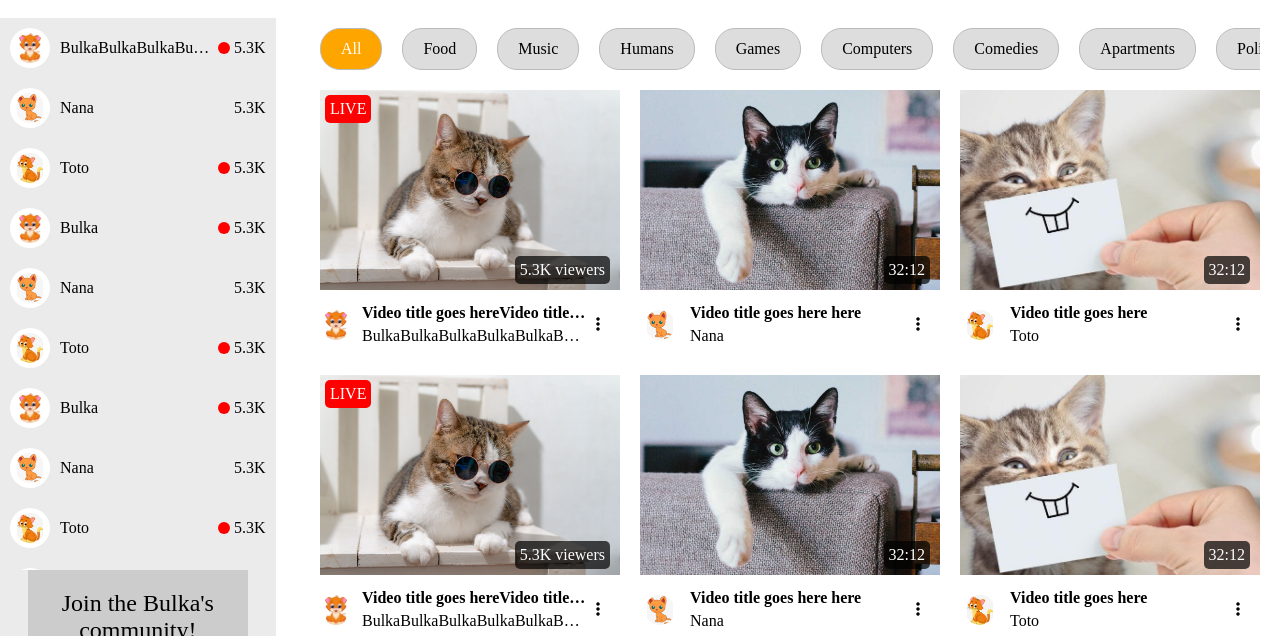
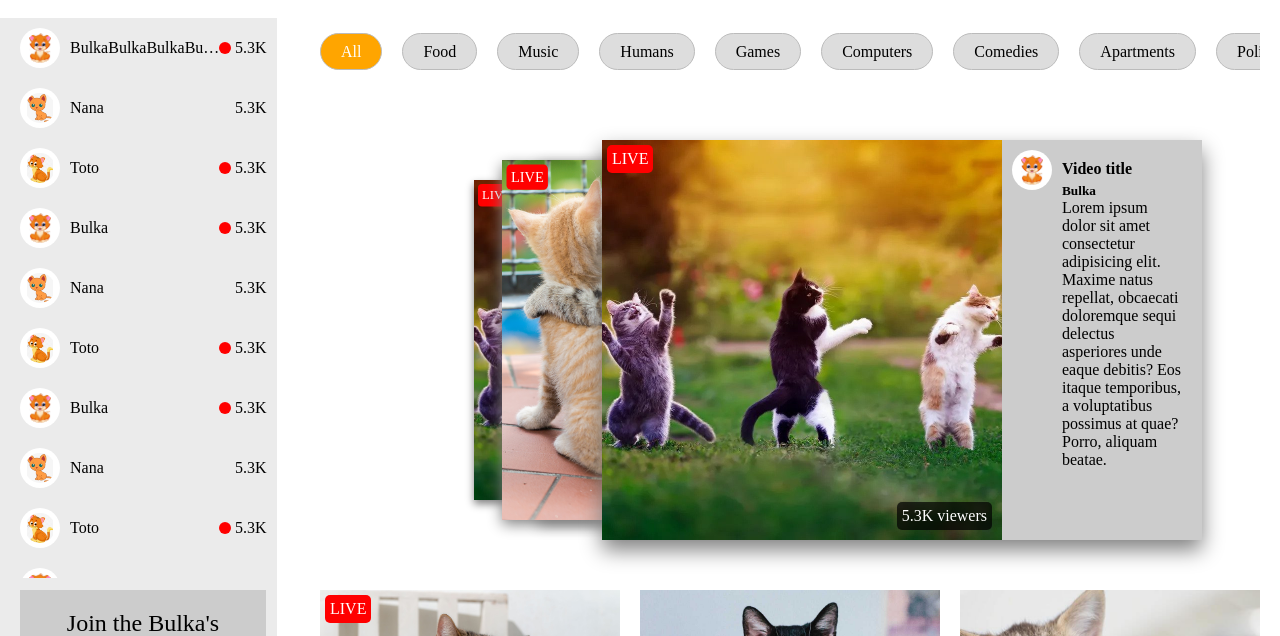
Before and after one commit to fshabanov/BSA-HTML-CSS, a plain HTML site: page index.html in a window 1280 px wide. Shown: the part 72-708 px from the top of the page. Drawn offline with Linux system fonts and the light colour scheme.

Commit message:
finish main content

```diff
--- a/index.html
+++ b/index.html
@@ -8,6 +8,10 @@
 		<link rel="stylesheet" href="./styles/aside.css" />
 		<link rel="stylesheet" href="./styles/header.css" />
 		<link rel="stylesheet" href="./styles/videos.css" />
+		<link rel="stylesheet" href="./styles/carousel.css" />
+		<link rel="icon" href="./assets/images/cats/cat3.jpg" type="image/icon type">
+
+		<!-- Font Awesome icons -->
 		<script
 			src="https://kit.fontawesome.com/41538db351.js"
 			crossorigin="anonymous"
@@ -318,6 +322,7 @@
 
 			<!-- Main Content -->
 			<div class="main-content">
+				<!-- Start of Slider -->
 				<div class="slider">
 					<div class="slider-element">All</div>
 					<div class="slider-element">Food</div>
@@ -356,7 +361,133 @@
 					</div>
 					<div class="slider-element">Well, at least I do :D</div>
 				</div>
-				<div class="carousel"></div>
+
+				<!-- End of Slider -->
+
+				<!-- Start of carousel -->
+				<div class="carousel">
+					<div class="carousel-element center-element">
+						<div class="image">
+							<img src="./assets/images/cats/cats-dance.jpg" />
+							<div class="live">Live</div>
+							<div class="image-hover">
+								<i class="fa-solid fa-paw video-paw-icon"></i>
+							</div>
+							<div class="duration-or-viewers">5.3K viewers</div>
+						</div>
+						<div class="carousel-description">
+							<div class="user">
+								<div class="user-avatar">
+									<img src="./assets/images/cats/cat1.jpg" />
+								</div>
+								<div class="video-title">
+									<h4>Video title</h4>
+									<h5>Bulka</h5>
+									<p>
+										Lorem ipsum dolor sit amet consectetur adipisicing elit.
+										Maxime natus repellat, obcaecati doloremque sequi delectus
+										asperiores unde eaque debitis? Eos itaque temporibus, a
+										voluptatibus possimus at quae? Porro, aliquam beatae.
+									</p>
+								</div>
+							</div>
+						</div>
+					</div>
+					<div class="carousel-element left-element-1">
+						<div class="image">
+							<img src="./assets/images/cats/cat-friends.jpg" />
+							<div class="live">Live</div>
+							<div class="image-hover">
+								<i class="fa-solid fa-paw video-paw-icon"></i>
+							</div>
+							<div class="duration-or-viewers">5.3K viewers</div>
+						</div>
+						<div class="carousel-description">
+							<div class="user">
+								<div class="user-avatar">
+									<img src="./assets/images/cats/cat3.jpg" />
+								</div>
+								<div class="video-title">
+									<h4>Video title</h4>
+									<h5>Bulka</h5>
+									<p>Lorem ipsum, dolor sit amet consectetur adipisicing elit. Labore pariatur, nam accusamus sint alias corporis hic officia quas, sunt ex atque omnis velit nesciunt quisquam, vero est saepe. Quo, nostrum?</p>
+								</div>
+							</div>
+						</div>
+					</div>
+
+					<div class="carousel-element left-element-2">
+						<div class="image">
+							<img src="./assets/images/cats/cats-dance.jpg" />
+							<div class="live">Live</div>
+							<div class="image-hover">
+								<i class="fa-solid fa-paw video-paw-icon"></i>
+							</div>
+							<div class="duration-or-viewers">5.3K viewers</div>
+						</div>
+						<div class="carousel-description">
+							<div class="user">
+								<div class="user-avatar">
+									<img src="./assets/images/cats/cat3.jpg" />
+								</div>
+								<div class="video-title">
+									<h4>Video title</h4>
+									<h5>Bulka</p>
+										<p>Lorem ipsum, dolor sit amet consectetur adipisicing elit. Labore pariatur, nam accusamus sint alias corporis hic officia quas, sunt ex atque omnis velit nesciunt quisquam, vero est saepe. Quo, nostrum?</p>
+								</div>
+							</div>
+						</div>
+					</div>
+
+					<div class="carousel-element right-element-1">
+						<div class="image">
+							<img src="./assets/images/cats/cat-friends.jpg" />
+							<div class="live">Live</div>
+							<div class="image-hover">
+								<i class="fa-solid fa-paw video-paw-icon"></i>
+							</div>
+							<div class="duration-or-viewers">5.3K viewers</div>
+						</div>
+						<div class="carousel-description">
+							<div class="user">
+								<div class="user-avatar">
+									<img src="./assets/images/cats/cat2.png" />
+								</div>
+								<div class="video-title">
+									<h4>Video title</h4>
+									<h5>Bulka</h5>
+									<p>Lorem ipsum, dolor sit amet consectetur adipisicing elit. Labore pariatur, nam accusamus sint alias corporis hic officia quas, sunt ex atque omnis velit nesciunt quisquam, vero est saepe. Quo, nostrum?</p>
+								</div>
+							</div>
+						</div>
+					</div>
+
+					<div class="carousel-element right-element-2">
+						<div class="image">
+							<img src="./assets/images/cats/cats-dance.jpg" />
+							<div class="live">Live</div>
+							<div class="image-hover">
+								<i class="fa-solid fa-paw video-paw-icon"></i>
+							</div>
+							<div class="duration-or-viewers">5.3K viewers</div>
+						</div>
+						<div class="carousel-description">
+							<div class="user">
+								<div class="user-avatar">
+									<img src="./assets/images/cats/cat3.jpg" />
+								</div>
+								<div class="video-title">
+									<h4>Check out all categories :D</h4>
+									<h5>Categories</h5>
+									<p>Lorem ipsum, dolor sit amet consectetur adipisicing elit. Labore pariatur, nam accusamus sint alias corporis hic officia quas, sunt ex atque omnis velit nesciunt quisquam, vero est saepe. Quo, nostrum?</p>
+								</div>
+							</div>
+						</div>
+					</div>
+				</div>
+				<!-- End of carousel -->
+
+				<!-- Start of video blocks -->
 				<div class="content">
 					<div class="videos">
 						<div class="video">
@@ -377,7 +508,7 @@
 										Video title goes hereVideo title goes hereVideo title goes
 										here
 									</h4>
-									<p>BulkaBulkaBulkaBulkaBulkaBulkaBulkaBulka</p>
+									<h5>BulkaBulkaBulkaBulkaBulkaBulkaBulkaBulka</h5>
 								</div>
 								<div class="video-options">
 									<i class="fa-solid fa-ellipsis-vertical"></i>
@@ -398,7 +529,7 @@
 								</div>
 								<div class="video-title">
 									<h4>Video title goes here here</h4>
-									<p>Nana</p>
+									<h5>Nana</h5>
 								</div>
 								<div class="video-options">
 									<i class="fa-solid fa-ellipsis-vertical"></i>
@@ -444,7 +575,7 @@
 										Video title goes hereVideo title goes hereVideo title goes
 										here
 									</h4>
-									<p>BulkaBulkaBulkaBulkaBulkaBulkaBulkaBulka</p>
+									<h5>BulkaBulkaBulkaBulkaBulkaBulkaBulkaBulka</h5>
 								</div>
 								<div class="video-options">
 									<i class="fa-solid fa-ellipsis-vertical"></i>
@@ -465,7 +596,7 @@
 								</div>
 								<div class="video-title">
 									<h4>Video title goes here here</h4>
-									<p>Nana</p>
+									<h5>Nana</h5>
 								</div>
 								<div class="video-options">
 									<i class="fa-solid fa-ellipsis-vertical"></i>
@@ -486,7 +617,7 @@
 								</div>
 								<div class="video-title">
 									<h4>Video title goes here</h4>
-									<p>Toto</p>
+									<h5>Toto</h5>
 								</div>
 								<div class="video-options">
 									<i class="fa-solid fa-ellipsis-vertical"></i>
@@ -511,7 +642,7 @@
 										Video title goes hereVideo title goes hereVideo title goes
 										here
 									</h4>
-									<p>BulkaBulkaBulkaBulkaBulkaBulkaBulkaBulka</p>
+									<h5>BulkaBulkaBulkaBulkaBulkaBulkaBulkaBulka</h5>
 								</div>
 								<div class="video-options">
 									<i class="fa-solid fa-ellipsis-vertical"></i>
@@ -532,7 +663,7 @@
 								</div>
 								<div class="video-title">
 									<h4>Video title goes here here</h4>
-									<p>Nana</p>
+									<h5>Nana</h5>
 								</div>
 								<div class="video-options">
 									<i class="fa-solid fa-ellipsis-vertical"></i>
@@ -553,7 +684,7 @@
 								</div>
 								<div class="video-title">
 									<h4>Video title goes here</h4>
-									<p>Toto</p>
+									<h5>Toto</h5>
 								</div>
 								<div class="video-options">
 									<i class="fa-solid fa-ellipsis-vertical"></i>
--- a/styles/aside.css
+++ b/styles/aside.css
@@ -7,6 +7,7 @@ aside {
 	grid-area: aside;
 	margin-top: 20px;
 	height: calc(100vh - 90px);
+	padding-left: 10px;
 }
 
 .users {
@@ -73,12 +74,13 @@ aside {
 	display: flex;
 	justify-content: center;
 	align-items: center;
-	width: 80%;
+	width: 246px;
 	height: auto;
 	margin: auto;
 	background-color: #ccc;
 	padding: 20px 0;
 	margin-bottom: 20px;
+	margin-left: 10px;
 }
 
 .aside-footer {
@@ -88,7 +90,7 @@ aside {
 	flex-direction: column;
 	align-items: center;
 	justify-content: center;
-	gap: 20px;
+	/* gap: 20px; */
 	font-size: 1.5rem;
 	width: 100%;
 	text-align: center;
--- /dev/null
+++ b/styles/carousel.css
@@ -0,0 +1,69 @@
+.carousel {
+	margin: 50px;
+	position: relative;
+	height: 400px;
+	width: 100%;
+}
+
+.center-element {
+	z-index: 3;
+	left: 30%;
+	box-shadow: 0px 10px 20px grey;
+}
+
+.left-element-1 {
+	z-index: 2;
+	transform: scale(0.9);
+	left: 20%;
+	box-shadow: 0px 5px 15px grey;
+}
+.left-element-2 {
+	z-index: 1;
+	transform: scale(0.8);
+	left: 10%;
+	box-shadow: 0px 5px 10px grey;
+}
+
+.right-element-1 {
+	z-index: 2;
+	transform: scale(0.9);
+	right: 20%;
+	box-shadow: 0px 5px 15px grey;
+}
+
+.right-element-2 {
+	z-index: 1;
+	transform: scale(0.8);
+	right: 10%;
+	box-shadow: 0px 5px 10px grey;
+}
+
+.image img {
+	object-fit: cover;
+	width: 100%;
+	height: 100%;
+	height: 400px;
+}
+
+.image {
+	position: relative;
+}
+
+.carousel-element {
+	display: flex;
+	position: absolute;
+	width: 600px;
+	height: 100%;
+}
+
+.carousel-description {
+	background-color: #ccc;
+	height: 400px;
+	width: 300px;
+	overflow-y: auto;
+	overflow-x: hidden;
+}
+
+.carousel-description .user .user-avatar {
+	align-self: flex-start;
+}
--- a/styles/header.css
+++ b/styles/header.css
@@ -7,7 +7,7 @@ header {
 	background-color: white;
 	width: 100%;
 	box-sizing: border-box;
-	z-index: 1;
+	z-index: 9999;
 }
 
 .logo {
--- a/styles/index.css
+++ b/styles/index.css
@@ -47,7 +47,7 @@
 	overflow-x: scroll;
 	width: 100%;
 	padding-bottom: 20px;
-	margin-top: 10px;
+	margin-top: 15px;
 }
 
 .slider-element {
@@ -57,7 +57,7 @@
 	padding: 0 20px;
 	white-space: nowrap;
 	cursor: pointer;
-	height: 40px;
+	height: 35px;
 	display: flex;
 	justify-content: center;
 	align-items: center;
--- a/styles/videos.css
+++ b/styles/videos.css
@@ -60,6 +60,7 @@
 	text-transform: uppercase;
 	border-radius: 5px;
 	cursor: pointer;
+	z-index: 1;
 }
 
 .description {
@@ -85,11 +86,11 @@
 }
 
 .video-title h4:hover,
-.video-title p:hover {
+.video-title h5:hover {
 	color: blue;
 }
 
-.video-title p {
+.video-title h5 {
 	white-space: nowrap;
 	overflow: hidden;
 	text-overflow: ellipsis;
```
Also changed, not shown: assets/images/cats/cat-friends.jpg (added), assets/images/cats/cats-dance.jpg (added), assets/images/cats/cats-party-0516221.webp (added).
